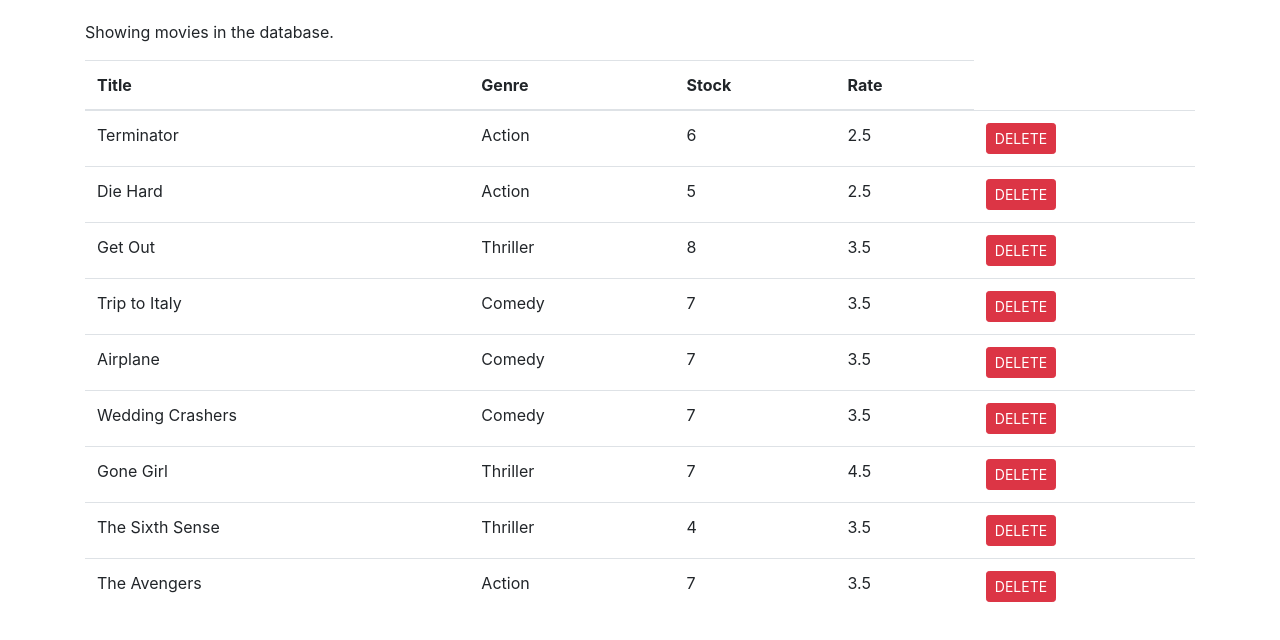
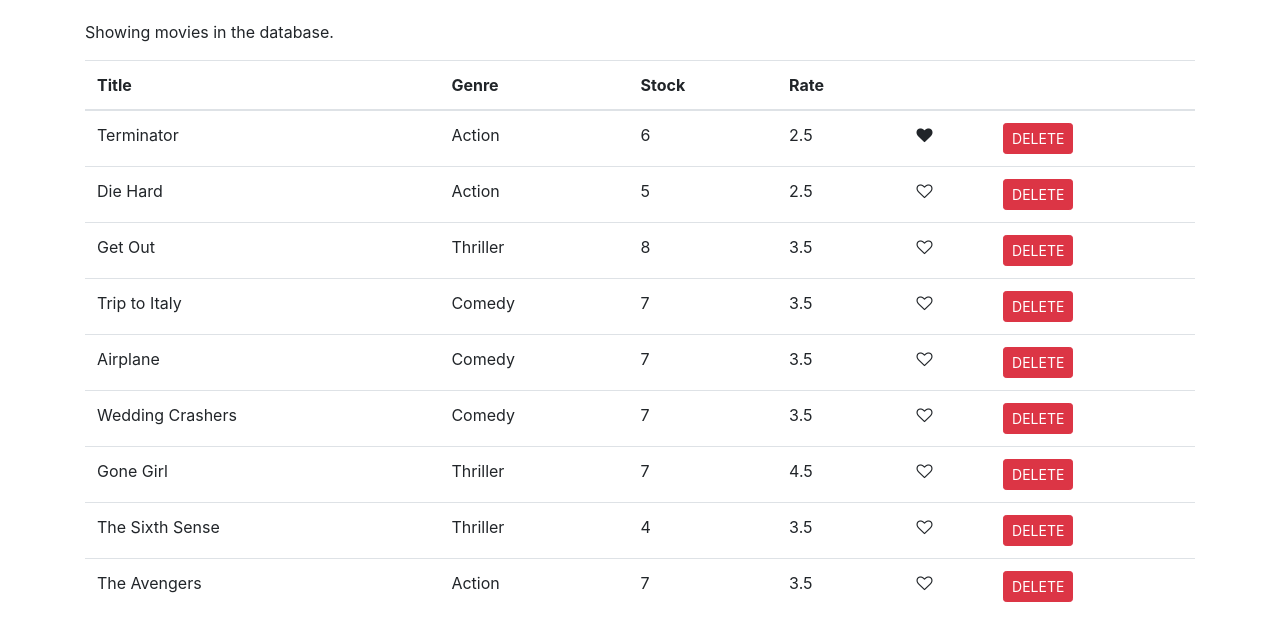
Before and after one commit to DevSen101/Vidly, a React (Create React App) app: page / in a window 1280 px wide. Shown: the top 640 px of the page. Built offline with nearby package versions, Linux system fonts and the light colour scheme.

Commit message:
add: like component

```diff
--- /dev/null
+++ b/src/components/common/like.jsx
@@ -0,0 +1,16 @@
+import React, { Component } from "react";
+
+const Like = (props) => {
+  let classes = "fa fa-heart";
+  if (!props.liked) classes += "-o";
+  return (
+    <i
+      className={classes}
+      onClick={props.onClick}
+      style={{ cursor: "pointer" }}
+      aria-hidden="true"
+    />
+  );
+};
+
+export default Like;
--- a/src/components/movies.jsx
+++ b/src/components/movies.jsx
@@ -1,5 +1,7 @@
 import React, { Component } from "react";
 import { getMovies } from "../services/fakeMovieService";
+import Like from "./common/like";
+
 class Movies extends Component {
   state = { movies: getMovies() };
 
@@ -7,6 +9,15 @@
     const movies = this.state.movies.filter((m) => m._id !== movie._id);
     this.setState({ movies });
   };
+
+  handleLike = (movie) => {
+    const movies = [...this.state.movies];
+    const index = movies.indexOf(movie);
+    movies[index] = { ...movies[index] };
+    movies[index].liked = !movies[index].liked;
+    this.setState({ movies });
+  };
+
   render() {
     const { length: moviesCount } = this.state.movies.length;
     if (moviesCount === 0) {
@@ -22,6 +33,8 @@
               <th>Genre</th>
               <th>Stock</th>
               <th>Rate</th>
+              <th></th>
+              <th></th>
             </tr>
           </thead>
           <tbody>
@@ -31,6 +44,13 @@
                 <td>{movie.genre.name}</td>
                 <td>{movie.numberInStock}</td>
                 <td>{movie.dailyRentalRate}</td>
+                <td>
+                  {" "}
+                  <Like
+                    liked={movie.liked}
+                    onClick={() => this.handleLike(movie)}
+                  />{" "}
+                </td>
                 <td>
                   <button
                     onClick={() => this.handleDelete(movie)}
--- a/src/services/fakeMovieService.js
+++ b/src/services/fakeMovieService.js
@@ -7,7 +7,8 @@
     genre: { _id: "5b21ca3eeb7f6fbccd471818", name: "Action" },
     numberInStock: 6,
     dailyRentalRate: 2.5,
-    publishDate: "2018-01-03T19:04:28.809Z"
+    publishDate: "2018-01-03T19:04:28.809Z",
+    liked: true
   },
   {
     _id: "5b21ca3eeb7f6fbccd471816",
```
